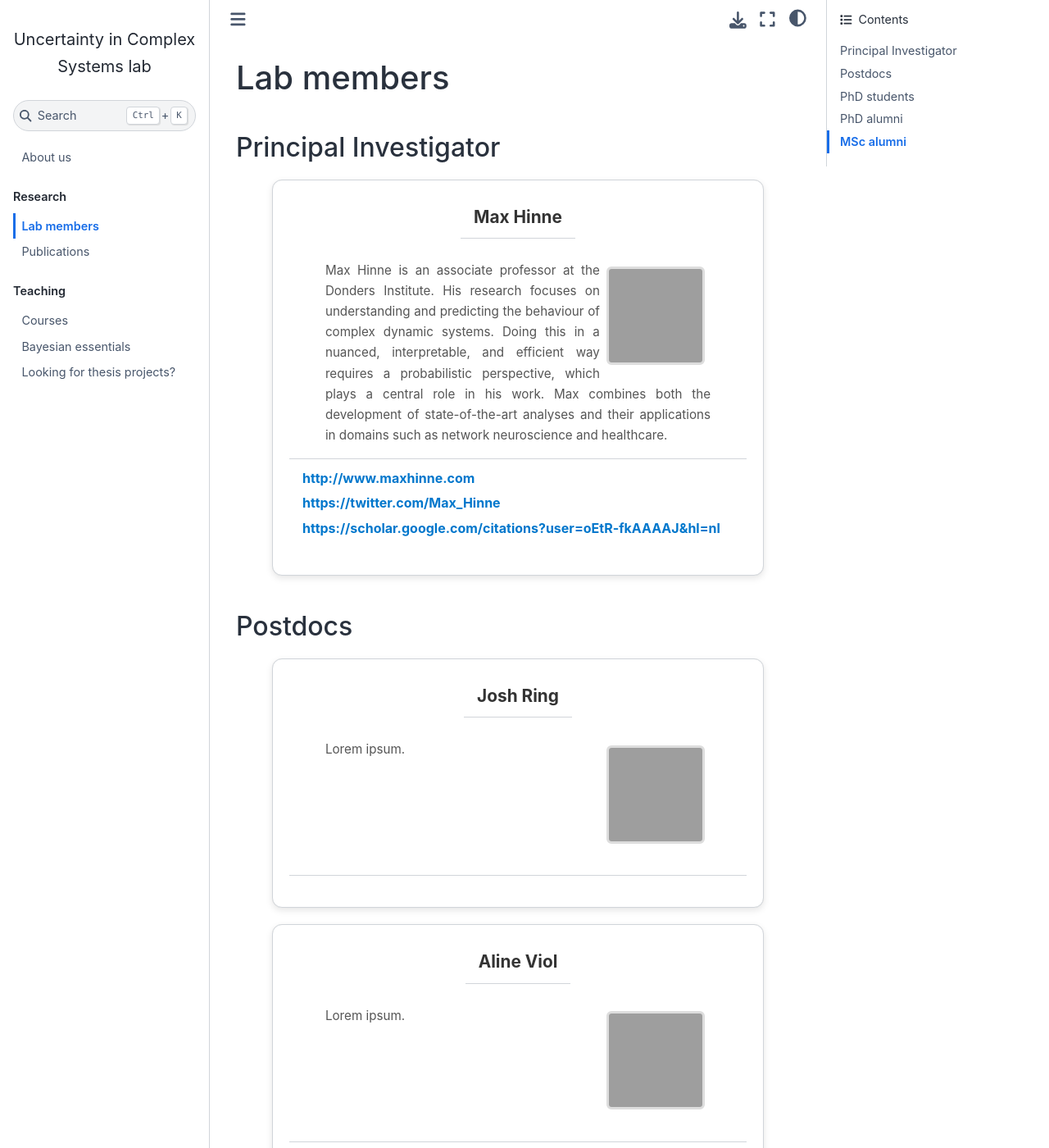
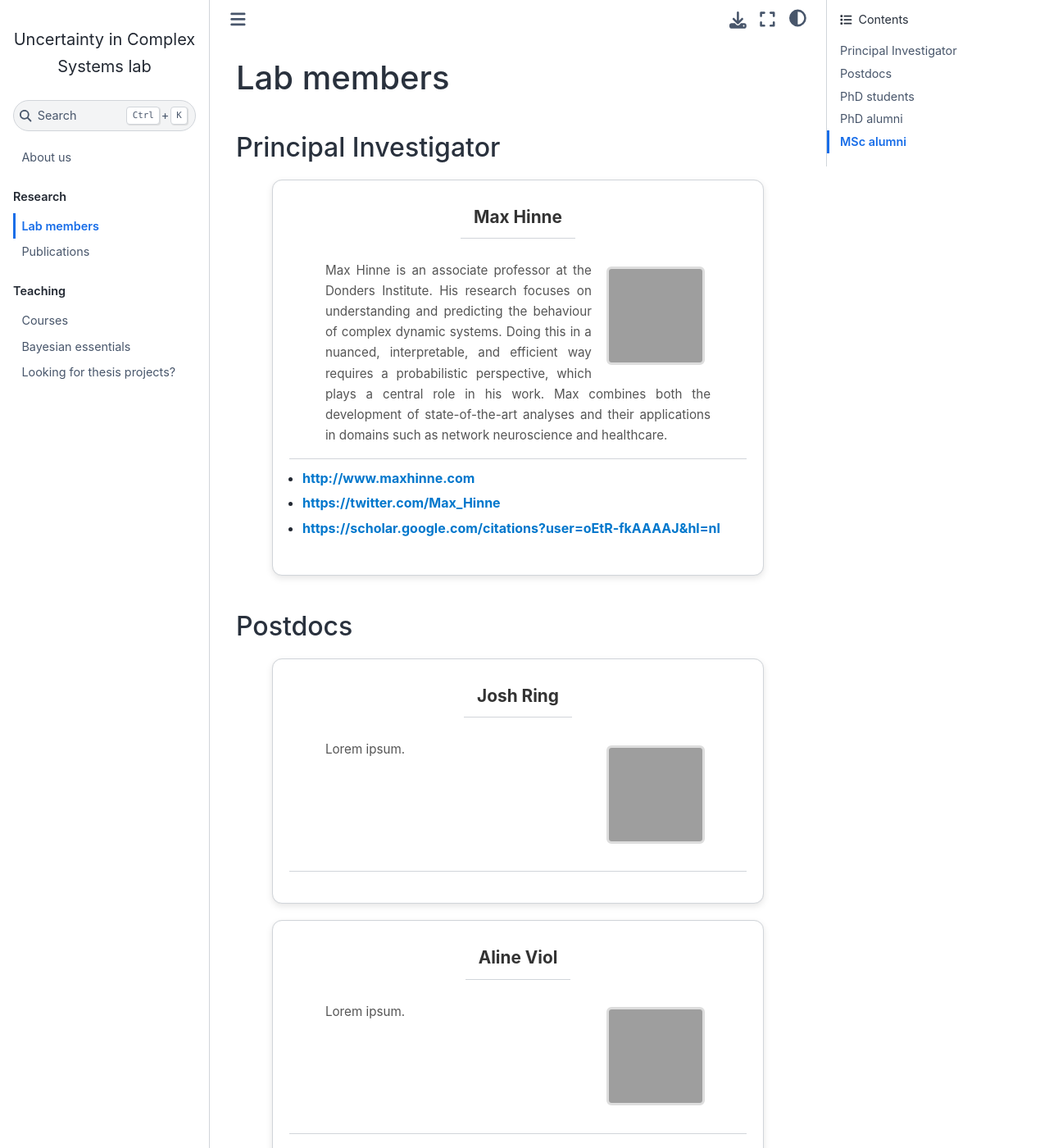
Before and after one commit to mhinne/uncertainty-in-complex-systems, a Jupyter Book: the page built from lab_members.md, in a window 1280 px wide and 1400 px high. Shown: the whole window at 82% size. Built offline with Jupyter Book 1.0.4 settings and Sphinx 7.4.7 and the Sphinx Book theme 1.1.4, drawn with Linux system fonts in a browser that asks for light colours; grey boxes are pictures that could not be loaded.

Commit message:
Fixed images

```diff
--- a/_static/additional_style.css
+++ b/_static/additional_style.css
@@ -39,7 +39,7 @@
 
 /* Image styling for mugshots */
 .sd-card-body figure.mugshot {
-  margin: 0 auto 15px;
+  margin: 0 0 10px 10px;
   text-align: center;
 }
 
@@ -61,7 +61,6 @@
 /* Target the list inside the footer */
 .sd-card-footer ul {
   padding-left: 0; /* Remove unnecessary padding */
-  list-style-type: none; /* Optional: Removes bullet points */
 }
 
 /* Ensure each list item is left-aligned */
```
Also changed, not shown: 2 other files.
